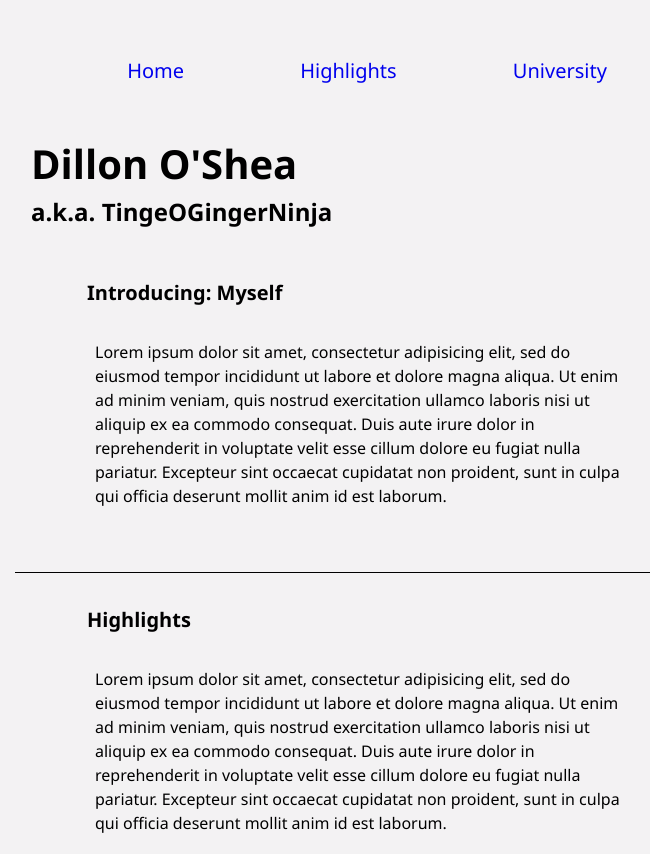
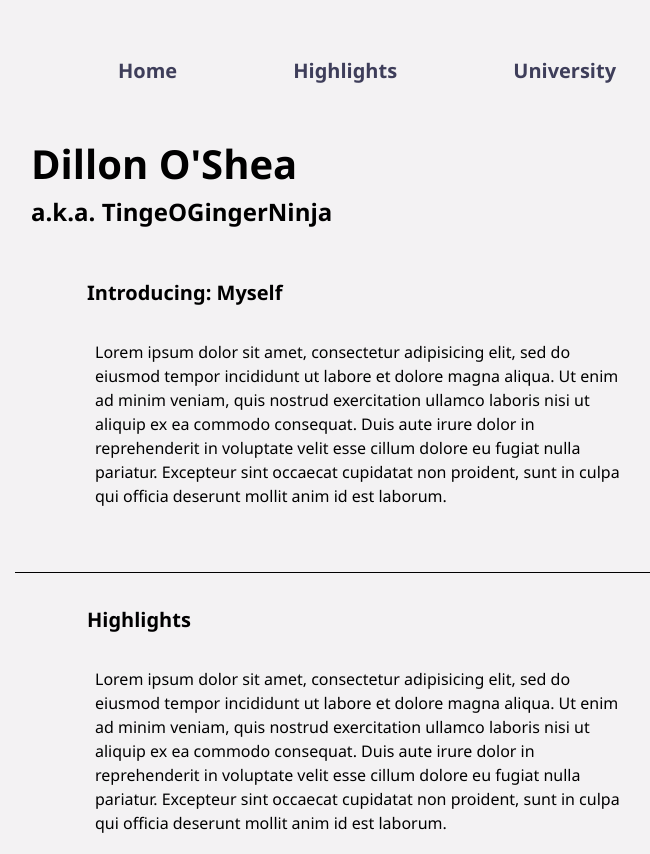
Before and after one commit to TingeOGinge/personal-website, a website: page index.html in a window 1280 px wide. Shown: the top 854 px of the page, without its empty margins (273-923 px from the left). Drawn offline with Linux system fonts and the light colour scheme.

Commit message:
add :active & :hover to desktop nav menu

```diff
--- a/css/stylesheet.css
+++ b/css/stylesheet.css
@@ -8,6 +8,7 @@
 }
 
 /*-----------------Mobile View-----------------*/
+
 /*-----------------Element Selectors-----------------*/
 
 body {
@@ -122,7 +123,7 @@ h3 {
 
 /*-----------------Desktop View-----------------*/
 
-@media screen and (min-width: 44rem) {
+@media screen and (min-width: 40rem) {
 
 /*-----------------Element Selectors-----------------*/
 
@@ -155,14 +156,26 @@ h3 {
     will-change: transform;
   }
 
-  #desktopNav > ul > li {
+  #desktopNav li {
     display: inline-block;
   }
 
-  #desktopNav > ul > li > a {
+  #desktopNav a {
+    border-radius: 1rem;
+    color: #3E3E5A;
     font-size: 1.25rem;
+    font-weight: 800;
     margin: 2rem 1rem;
     padding: 1rem 2.5rem;
+  }
+
+  #desktopNav a:hover {
+    background-color: #2C4C7A;
+    color: #fff;
+  }
+
+  #desktopNav a:active {
+    background-color: #876C81;
   }
 
   #overlay {
```
